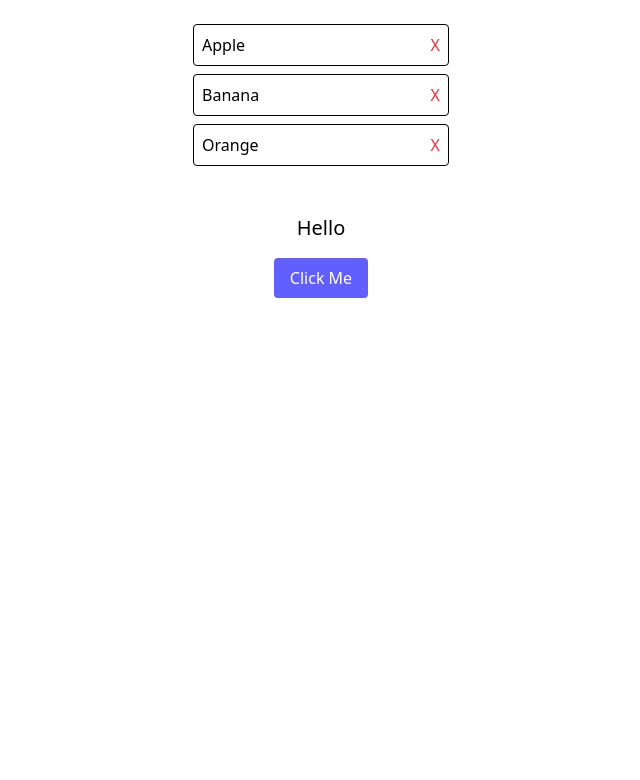
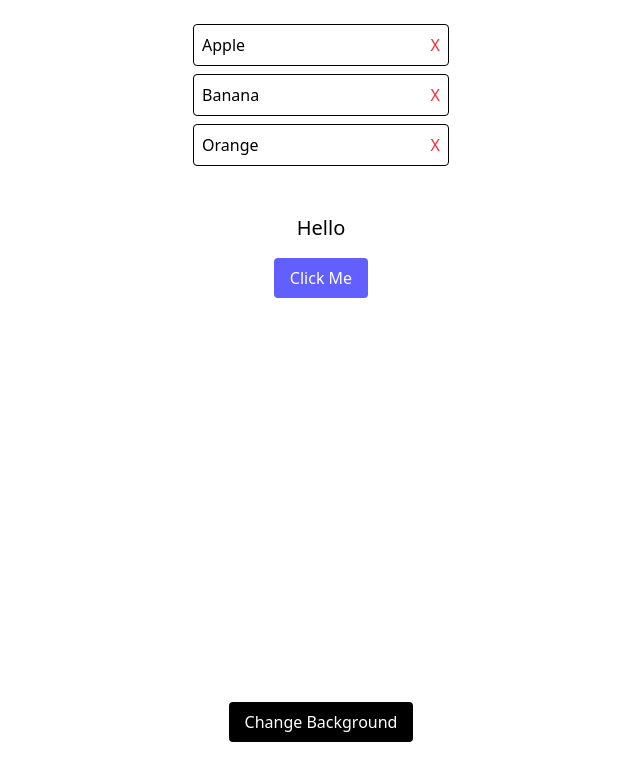
Before and after one commit to saad-mamun/Power-Of-useState, a React (Vite) app: page / in a window 1280 px wide. Shown: the top 780 px of the page, without its empty margins (319-959 px from the left). Built offline with nearby package versions, Linux system fonts and the light colour scheme.

Commit message:
BackgroundColorChange

```diff
--- a/src/App.jsx
+++ b/src/App.jsx
@@ -1,6 +1,7 @@
 import React from "react";
 import RemoveList from "./components/RemoveList";
 import UpdateText from "./components/UpdateText";
+import BColor from "./components/BColor";
 
 
 const App = () => {
@@ -8,6 +9,7 @@ const App = () => {
     <>
       <RemoveList/>
       <UpdateText/>
+      <BColor/>
     </>
   );
 };
--- /dev/null
+++ b/src/components/BColor.jsx
@@ -0,0 +1,18 @@
+import React, {useState} from 'react'
+
+const BColor = () => {
+ const [color, setColor] = useState("bg-white");
+
+ return (
+   <div className={`h-screen flex items-center justify-center ${color}`}>
+     <button
+       className="px-4 py-2 bg-black text-white rounded"
+       onClick={() => setColor("bg-yellow-300")}
+     >
+       Change Background
+     </button>
+   </div>
+ );
+}
+
+export default BColor
```
